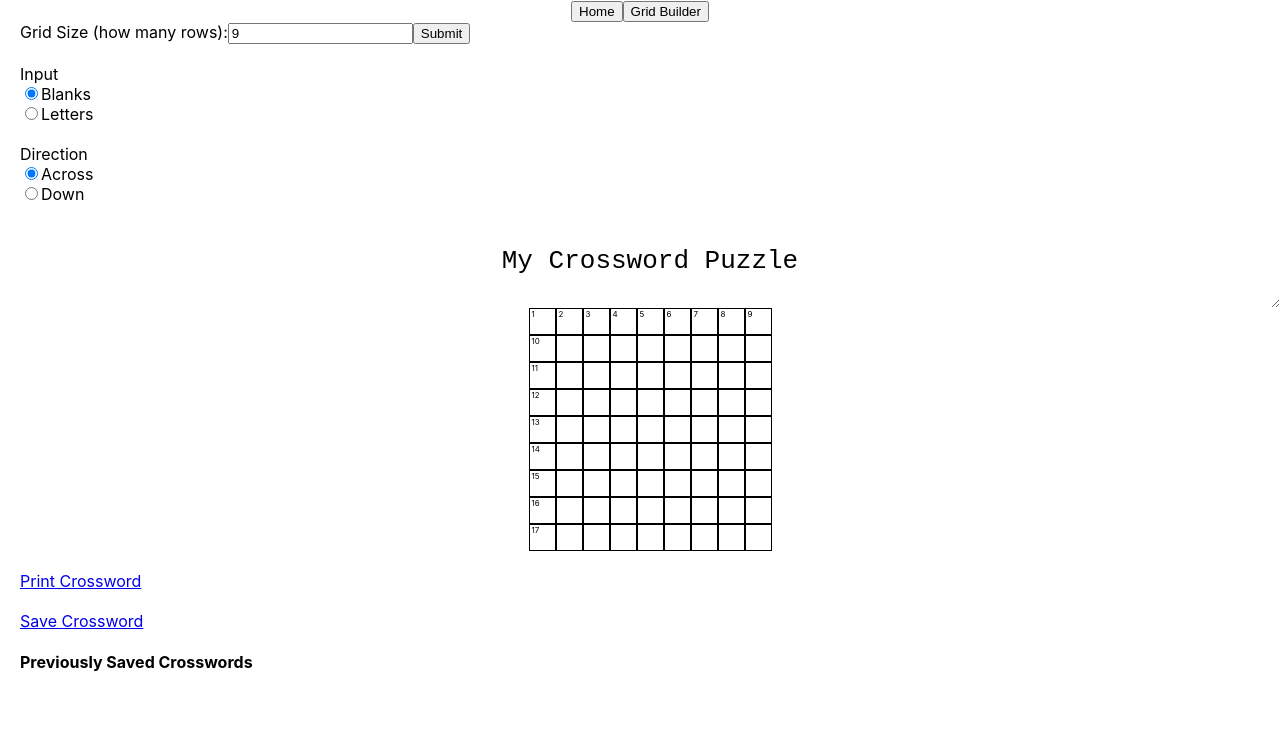
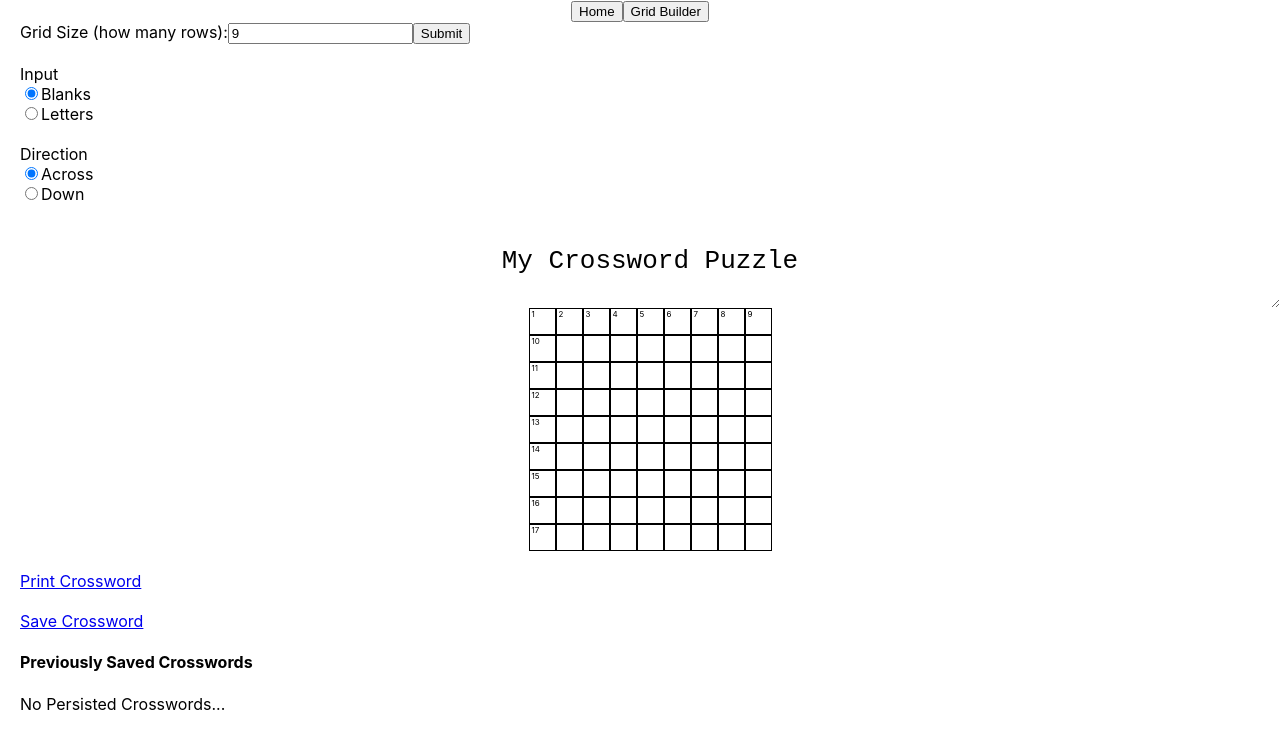
Before and after one commit to sfletche/crossword-builder, a React (Create React App) app: page /grid-builder in a window 1280 px wide. Shown: the top 748 px of the page. Built offline with nearby package versions, Linux system fonts and the light colour scheme.

Commit message:
updating readme

```diff
--- a/src/GridBuilder.react.js
+++ b/src/GridBuilder.react.js
@@ -83,7 +83,6 @@ export default function GridBuilder() {
 
 	const saveCrossword = () => {
 		const slug = slugify(title);
-		console.log('setting localStorage with', slug);
 		const currentKeys = JSON.parse(localStorage.getItem('crosswordKeys'));
 		if (!currentKeys.includes(slug)) {
 			localStorage.setItem('crosswordKeys', JSON.stringify([...currentKeys, slug]));
--- a/src/PersistedCrosswordList.react.js
+++ b/src/PersistedCrosswordList.react.js
@@ -2,12 +2,11 @@ import React from 'react';
 
 export default function PersistedCrosswordList({ onSelect }) {
 	const getCrosswords = () => {
-		localStorage.clear();
 		let savedKeys = localStorage.getItem('crosswordKeys');
 		if (!savedKeys) {
 			savedKeys = [];
 			localStorage.setItem('crosswordKeys', JSON.stringify([]));
-			return;
+			return 'No Persisted Crosswords...';
 		} else {
 			savedKeys = JSON.parse(savedKeys);
 		}
```
Also changed, not shown: 1 other file (tests, documents, lock files or other folders).
